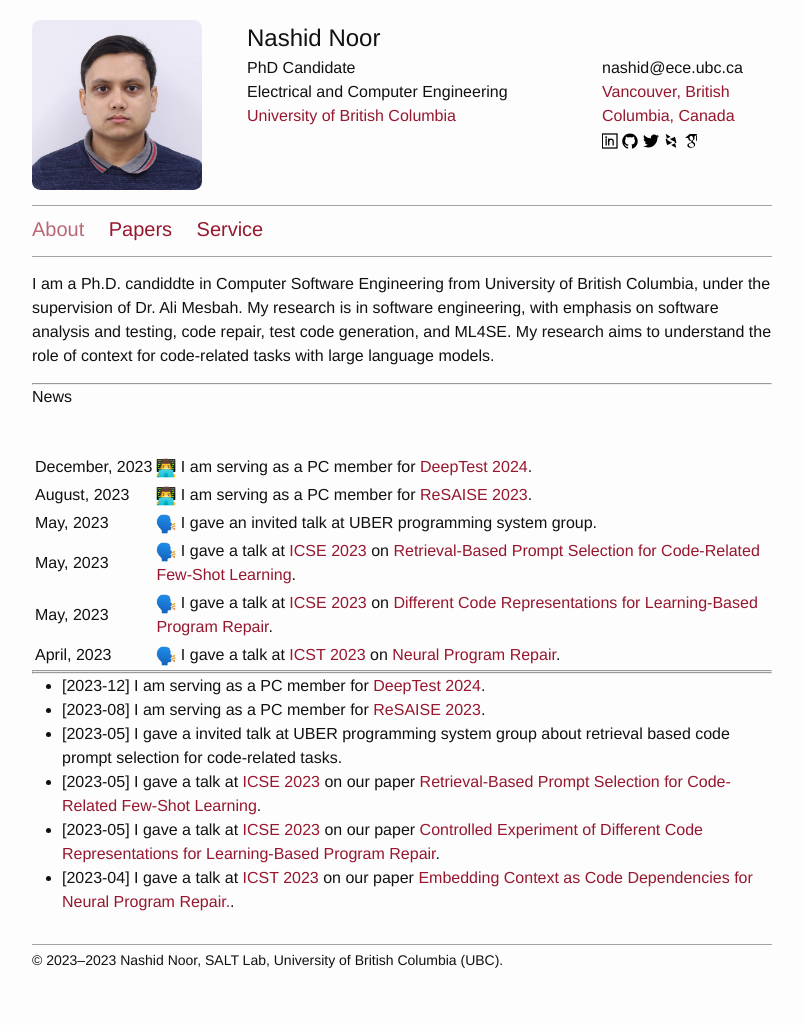
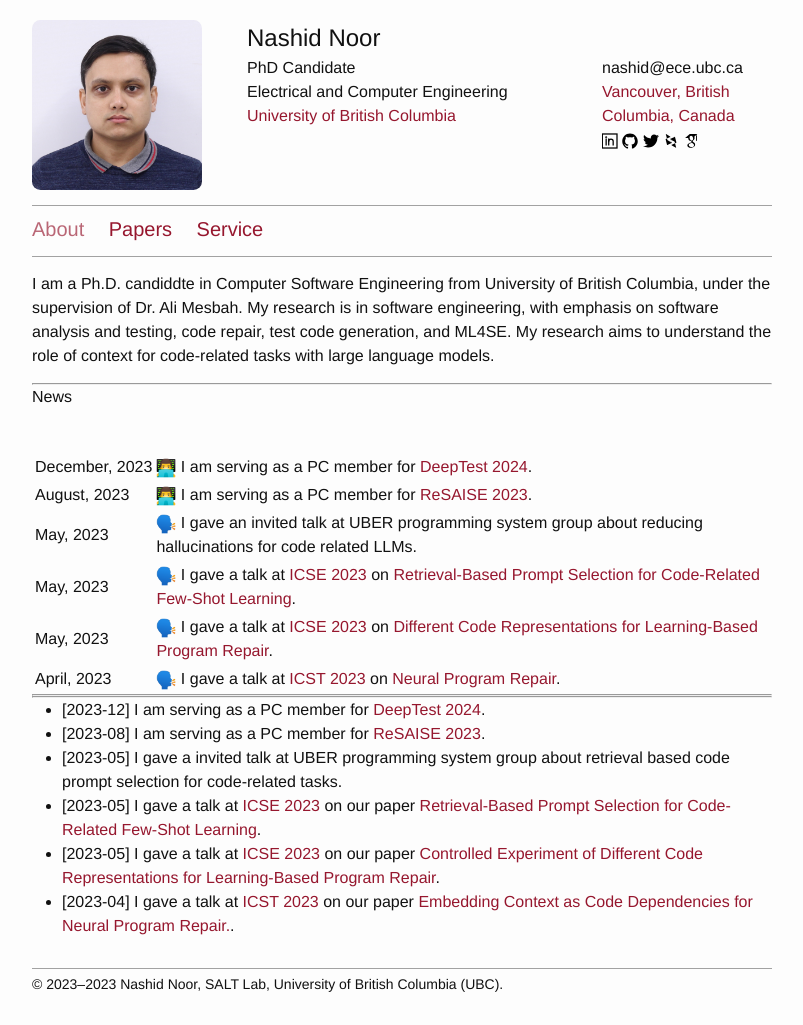
Before and after one commit to nashid/nashid.github.io, a Jekyll site: the page built from index.md, in a window 1280 px wide. Shown: the whole page, without its empty margins (238-1041 px from the left). Built offline with Jekyll 4.4.1, drawn with Linux system fonts in a browser that asks for light colours; before the commit the page ends 1001 px from its top, so only the background shows below that.

Commit message:
fix formatting

```diff
--- a/index.md
+++ b/index.md
@@ -15,7 +15,7 @@
 |---------------------|-----------------------------------------------------------------------------------------------------------------------------------------------------------------------------------------------------------------------------------------------------------------------------------|
 | December,&nbsp;2023 | <img src="./resources/images/icon-paper-review.png" width="20" height="20"> I am serving as a PC member for [DeepTest 2024](https://conf.researchr.org/home/icse-2024/deeptest-2024).                                                                                             |
 | August,&nbsp;2023   | <img src="./resources/images/icon-paper-review.png" width="20" height="20"> I am serving as a PC member for [ReSAISE 2023](https://resaise.github.io/2023/committee.html).                                                                                                        |
-| May,&nbsp;2023      | <img src="./resources/images/icon-talk.png" width="20" height="20"> I gave an invited talk at UBER programming system group.                                                                                                                                   |
+| May,&nbsp;2023      | <img src="./resources/images/icon-talk.png" width="20" height="20"> I gave an invited talk at UBER programming system group about reducing hallucinations for code related LLMs.                                                                                                  |
 | May,&nbsp;2023      | <img src="./resources/images/icon-talk.png" width="20" height="20"> I gave a talk at [ICSE 2023](https://conf.researchr.org/home/icse-2023) on [Retrieval-Based Prompt Selection for Code-Related Few-Shot Learning](https://nashid.github.io/resources/papers/cedar-icse23.pdf). |
 | May,&nbsp;2023      | <img src="./resources/images/icon-talk.png" width="20" height="20"> I gave a talk at [ICSE 2023](https://conf.researchr.org/home/icse-2023) on [Different Code Representations for Learning-Based Program Repair](https://nashid.github.io/resources/papers/reptory-emse22.pdf).  |
 | April,&nbsp;2023    | <img src="./resources/images/icon-talk.png" width="20" height="20"> I gave a talk at [ICST 2023](https://conf.researchr.org/home/icst-2023) on [Neural Program Repair](https://nashid.github.io/resources/papers/glance-icst23.pdf).                                              |
```
